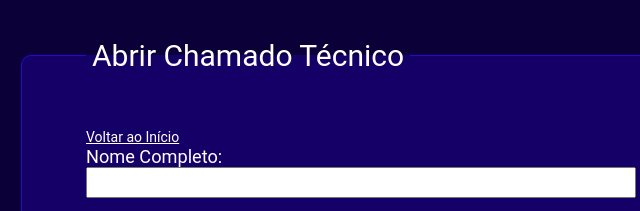
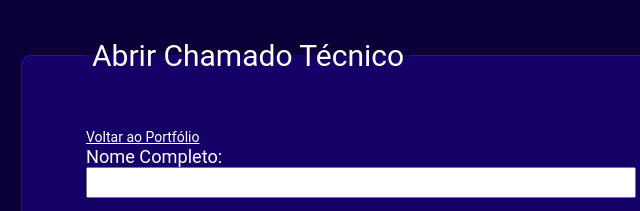
Before and after one commit to Programacao-Web-BSI-2026-2/lab-rafael_monteiro_viana, a plain HTML site: page labs/02/index.html in a window 1280 px wide. Shown: the top 211 px of the page, 279-919 px from the left. Drawn offline with Linux system fonts and the light colour scheme.

Commit message:
update: atualizar o nome do link para voltar ao portfolio

```diff
--- a/labs/02/index.html
+++ b/labs/02/index.html
@@ -14,7 +14,7 @@
         <!-- CÓDIGO LEGADO: Estrutura sem semântica, sem acessibilidade e sem envio de arquivo -->
         <main class="box-suporte">
             <fieldset class="container">
-                <a href="../../index.html" class="voltar">Voltar ao Início</a>
+                <a href="../../index.html" class="voltar">Voltar ao Portfólio</a>
                 <legend class="titulo">Abrir Chamado Técnico</legend>
                 <form method="post" action="https://httpbin.org/post" enctype="multipart/form-data">
                     <label for="nome">Nome Completo:</label>
```
